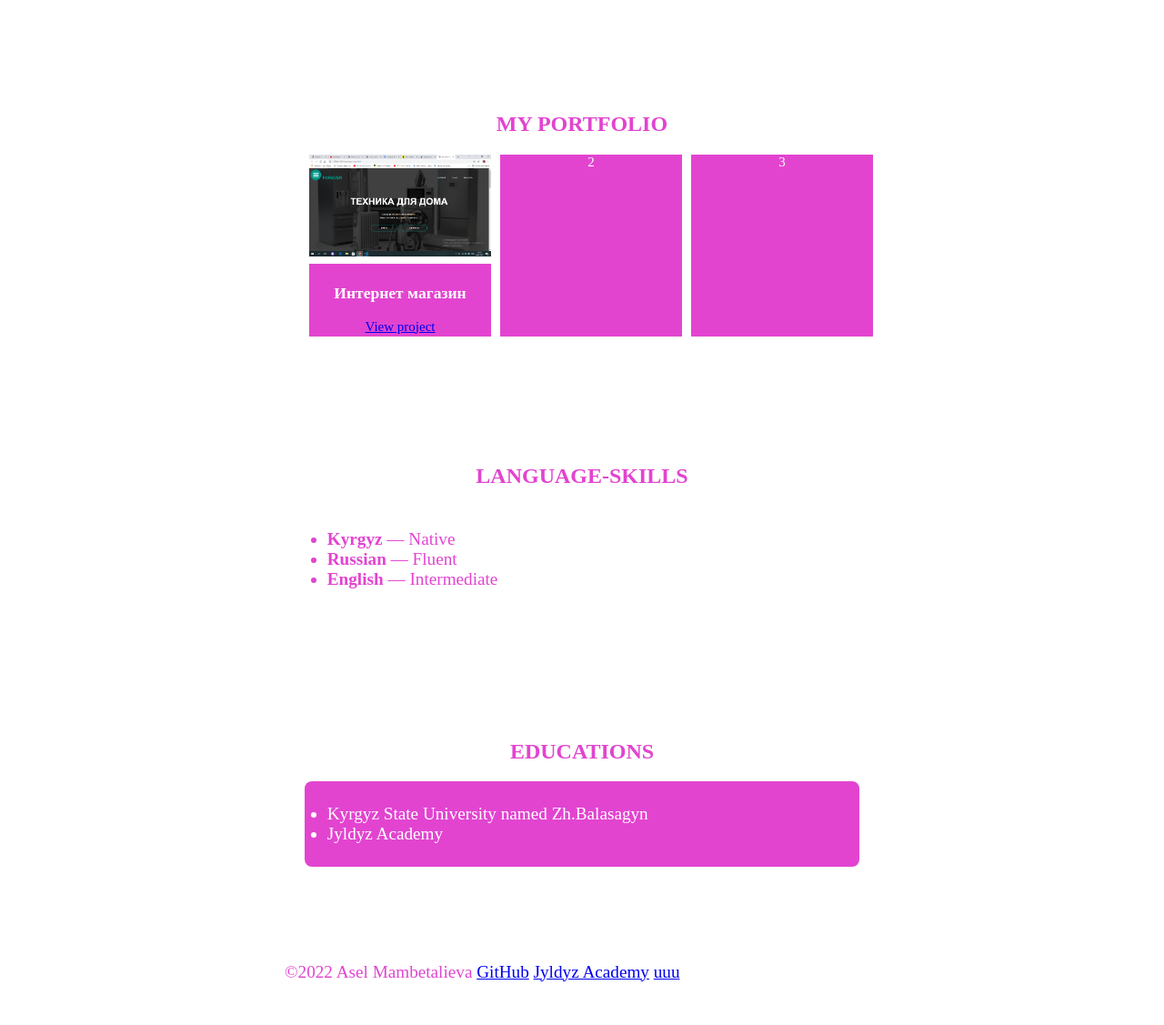
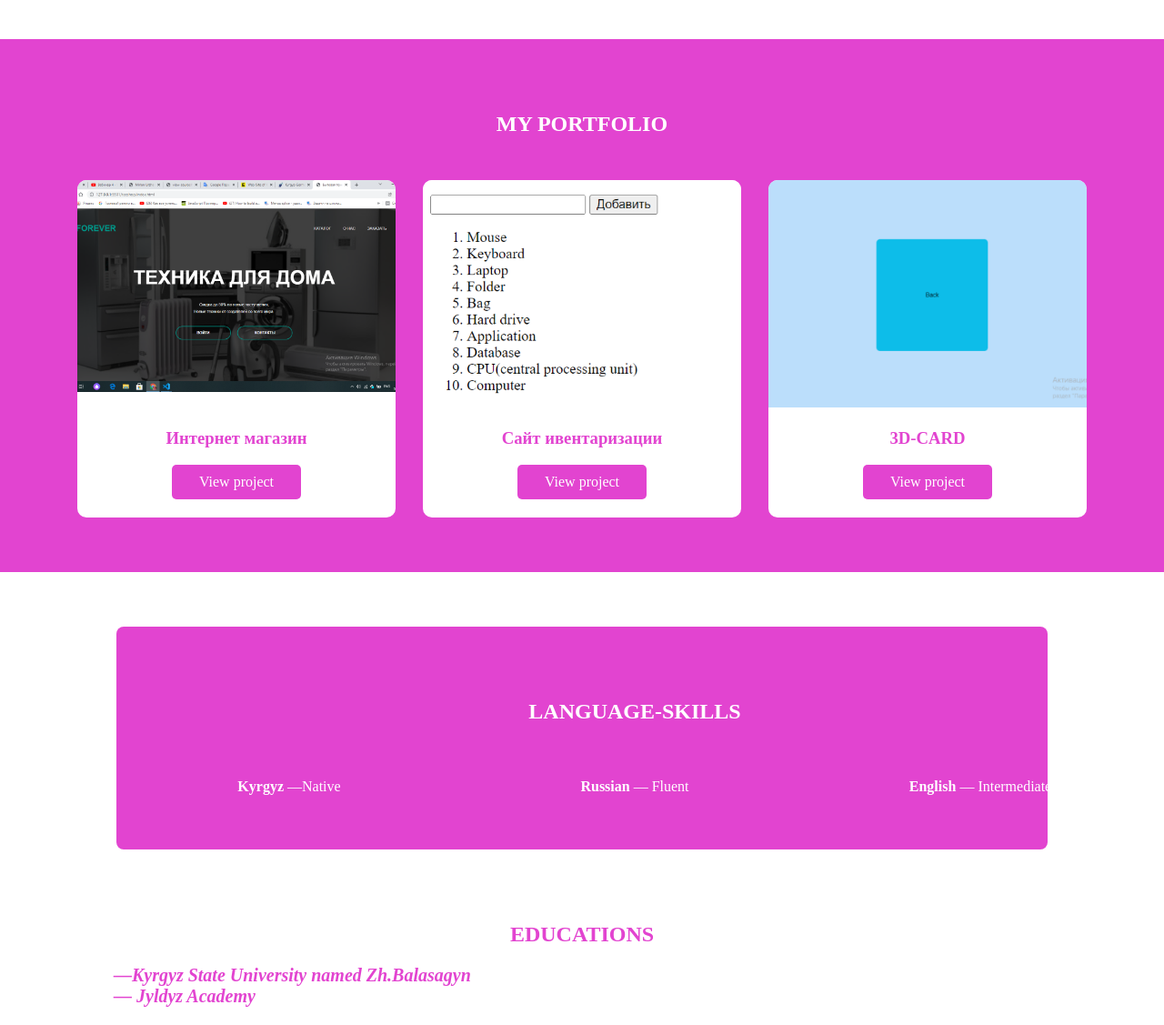
Before and after one commit to Asel-git/Asel-git.github.io, a plain HTML site: page index.html in a window 1280 px wide. Shown: the part 1300-2427 px from the top of the page at 91% size. Drawn offline with Linux system fonts and the light colour scheme.

Commit message:
update portfolio

```diff
--- a/css/style.css
+++ b/css/style.css
@@ -158,51 +158,79 @@ body {
   background-color: var(--accent);
   border-radius: 8px;
 }
+.portfolio {
+  background-color: var(--accent);
+}
+.portfolio-title {
+  margin-bottom: 2em;
+  color: var(--pure-white);
+}
 .portfolio ul {
+  margin: 0;
+  padding: 0;
+  list-style: none;
+  display: grid;
+  grid-template-columns: repeat(3, 1fr);
+  gap: 30px;
+}
+.portfolio li {
+  border-radius: 10px;
+  background-color: var(--pure-white);
+  text-align: center;
+  padding-bottom: 20px;
+  overflow: hidden;
+}
+.portfolio img {
+  width: 100%;
+  height: 250px;
+  object-fit: cover;
+}
+.portfolio ul a {
+  display: inline-block;
+  padding: 10px 30px;
+  color: var(--pure-white);
+  text-decoration: none;
+  background-color: var(--accent);
+  border-radius: 5px;
+  transform: all 0.3s;
+}
+.portfolio ul a:hover {
+  background-color: var(--accent-light);
+}
+.languages {
+  width: 80%;
   margin: 0 auto;
-  gap: 15px;
+  margin-top: 60px;
+  background-color: var(--accent);
+  color: var(--pure-white);
+  border-radius: 8px;
+  text-align: center;
+}
+
+.languages-title {
+  padding-bottom: 40px;
+}
+
+.languages ul {
+  margin: 0;
+  padding: 0;
   list-style: none;
-  padding: 0;
-}
-.wrapper {
-  width: 600px;
-  margin: 0 auto;
   display: grid;
-  grid-template-columns: 200px 200px 200px;
-  grid-template-rows: 200px;
-  grid-column-gap: 10px;
-}
-.wrapper div {
-  background-color: var(--accent);
-  /* border: 1px solid #250341; */
-  text-align: center;
-  color: var(--pure-white);
-  font-size: 15px;
-}
-.wrapper-img {
-  width: 200px;
-}
-.languages ul {
-  width: 55%;
-  padding: 25px;
-  margin: 0 auto;
-  text-align: left;
-  font-size: 1.2em;
+  grid-template-columns: repeat(3, 1fr);
+  gap: 30px;
 }
 .educations ul {
-  width: 55%;
-  padding: 25px;
-  margin: 0 auto;
-  text-align: left;
-  font-size: 1.2em;
-  color: var(--pure-white);
-  background-color: var(--accent);
-  border-radius: 8px;
+  margin: 0;
+  padding: 0;
+  padding-left: 40px;
+  list-style: none;
+  font-size: 20px;
+  font-weight: bold;
+  font-style: italic;
 }
-.footer {
-  width: 55%;
-  padding: 25px;
-  margin: 0 auto;
-  text-align: left;
-  font-size: 1.2em;
+.footer p {
+  text-align: center;
+  font-size: 20px;
+  font-weight: bold;
+  font-style: italic;
 }
--- a/index.html
+++ b/index.html
@@ -124,11 +124,11 @@
           </pre>
         </div>
       </section>
-      <section id="portfolio" class="portfolio section">
+      <section class="portfolio section" id="portfolio">
         <div class="container">
-          <h2 class="section-title">My portfolio</h2>
-          <div class="wrapper">
-            <div>
+          <h2 class="section-title portfolio-title">My portfolio</h2>
+          <ul>
+            <li>
               <img
                 class="wrapper-img"
                 src="images/inshop.png"
@@ -138,17 +138,39 @@
               <a href="https://asel-git.github.io/inshop/" target="_blank"
                 >View project</a
               >
-            </div>
-            <div>2</div>
-            <div>3</div>
-          </div>
+            </li>
+            <li>
+              <img
+                class="wrapper-img"
+                src="images/myFirstSite.png"
+                alt="техника для дома"
+              />
+              <h3>Сайт ивентаризации</h3>
+              <a
+                href="https://damp-lowlands-82690.herokuapp.com/"
+                target="_blank"
+                >View project</a
+              >
+            </li>
+            <li>
+              <img
+                class="wrapper-img"
+                src="images/card.png"
+                alt="техника для дома"
+              />
+              <h3>3D-CARD</h3>
+              <a href="https://asel-git.github.io/card_3D/" target="_blank"
+                >View project</a
+              >
+            </li>
+          </ul>
         </div>
       </section>
-      <section id="languages" class="languages section">
+      <section class="languages section" id="languages">
         <div class="container">
-          <h2 class="section-title">Language-skills</h2>
+          <h2 class="section-title languages-title">Language-skills</h2>
           <ul>
-            <li><b>Kyrgyz</b> &mdash; Native</li>
+            <li><b>Kyrgyz</b> &mdash;Native</li>
             <li><b>Russian</b> &mdash; Fluent</li>
             <li><b>English</b> &mdash; Intermediate</li>
           </ul>
@@ -158,19 +180,21 @@
         <div class="container">
           <h2 class="section-title">Educations</h2>
           <ul>
-            <li>Kyrgyz State University named Zh.Balasagyn</li>
-            <li>Jyldyz Academy</li>
+            <li>&mdash;Kyrgyz State University named Zh.Balasagyn</li>
+            <li>&mdash; Jyldyz Academy</li>
           </ul>
         </div>
       </section>
     </main>
   </body>
   <footer class="footer section">
-    <p>
-      &copy;2022 Asel Mambetalieva
-      <a href="https://github.com/Asel-git">GitHub</a>
-      <a href="https://linktr.ee/jyldyzacademy2020">Jyldyz Academy</a>
-      <a href="https://github.com/Asel-git/tecshop/blob/main/index.html">uuu</a>
-    </p>
+    <div class="container">
+      <p>
+        &copy;2022 Asel Mambetalieva
+        <a href="https://github.com/Asel-git">GitHub</a>
+        <a href="https://linktr.ee/jyldyzacademy2020">Jyldyz Academy</a>
+        >
+      </p>
+    </div>
   </footer>
 </html>
```
Also changed, not shown: images/card.png (added), images/myFirstSite.png (added).
